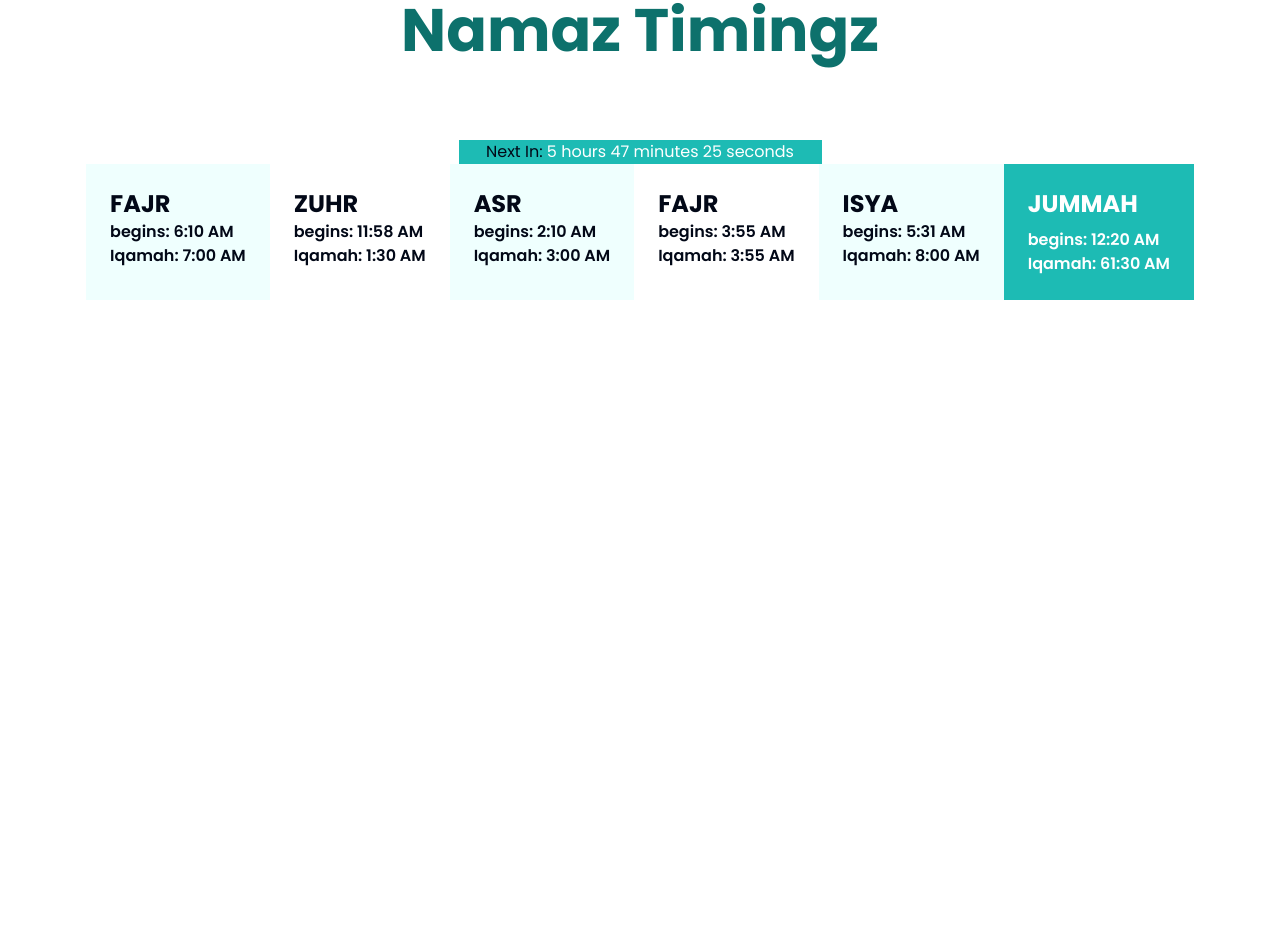
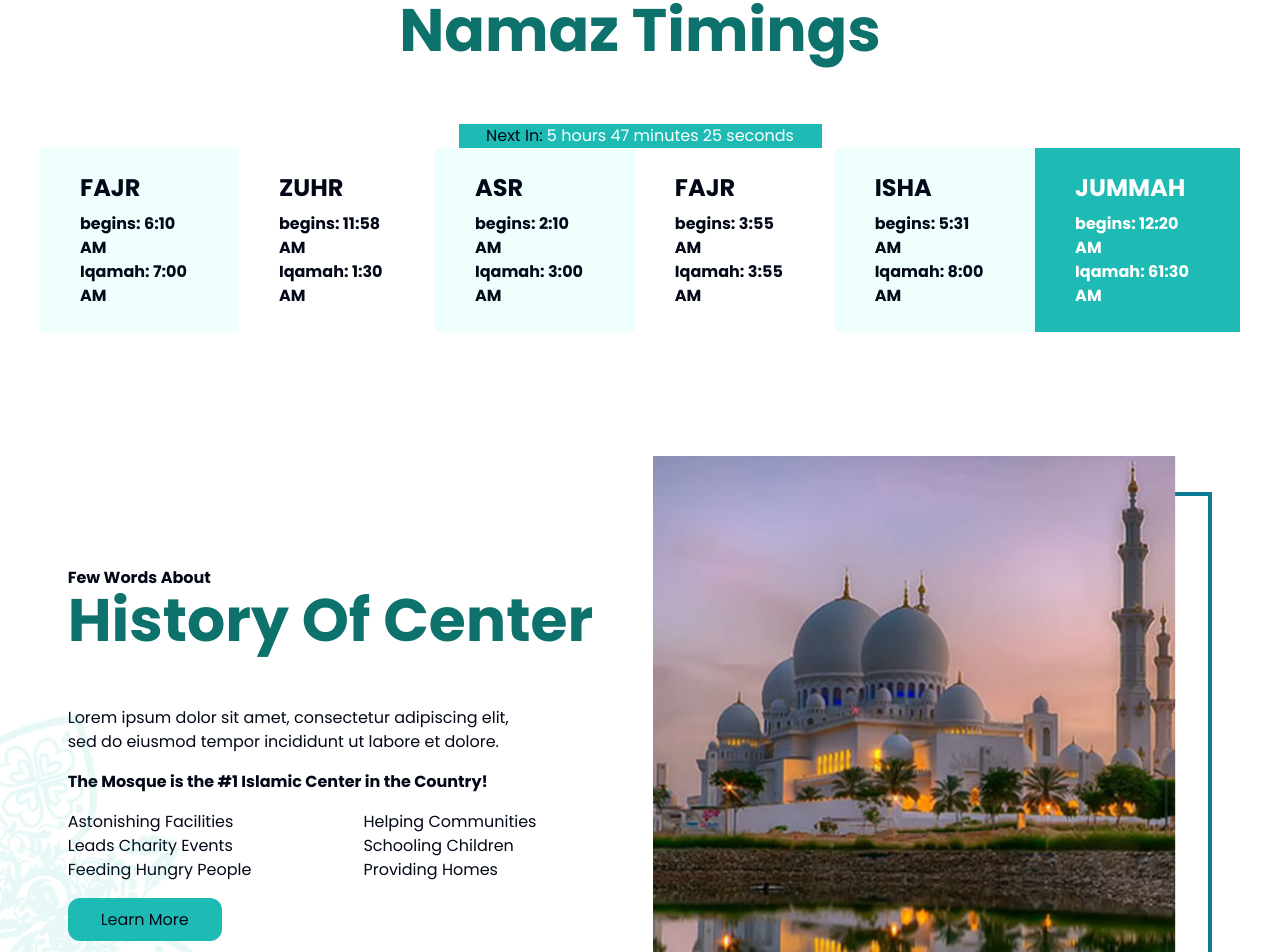
Before and after one commit to pandupan/mesjid-ku, a Next.js app: page /home in a window 1280 px wide. Shown: the part 500-1452 px from the top of the page. Before the commit the page ends 800 px from the top, so only its background shows below. Built offline with nearby package versions, Linux system fonts and the light colour scheme.

Commit message:
[ADD] HoF & Pillars

```diff
--- a/app/home/page.tsx
+++ b/app/home/page.tsx
@@ -1,5 +1,7 @@
 import HeroSectionHP from '@/components/pages/HomePageT1/HeroSectionHP'
+import HistoryOfCenter from '@/components/pages/HomePageT1/HistoryOfCenter'
 import NamazTimings from '@/components/pages/HomePageT1/NamazTimings'
+import PillarsOfIslam from '@/components/pages/HomePageT1/PillarsOfIslam'
 import React from 'react'
 
 const page = () => {
@@ -7,6 +9,8 @@ const page = () => {
     <div>
       <HeroSectionHP/>
       <NamazTimings/>
+      <HistoryOfCenter/>
+      <PillarsOfIslam/>
     </div>
   )
 }
--- a/components/pages/HomePageT1/HeroSectionHP.tsx
+++ b/components/pages/HomePageT1/HeroSectionHP.tsx
@@ -2,7 +2,7 @@ import React from 'react'
 
 const HeroSectionHP = () => {
   return (
-    <div className="px-4 sm:px-10 xl:container flex flex-col gap-8 bg-theme-secondary drop-shadow-lg py-20 justify-center items-center">
+    <div className="px-4 sm:px-10 xl:px-0 flex flex-col gap-8 bg-theme-secondary drop-shadow-lg py-20 justify-center items-center">
       <h1 className="text-white text-7xl text-center font-bold w-[900px]">
         Indeed, Allah defends those who have believed
       </h1>
--- a/components/pages/HomePageT1/HistoryOfCenter.tsx
+++ b/components/pages/HomePageT1/HistoryOfCenter.tsx
@@ -0,0 +1,61 @@
+import React from 'react'
+import Image from 'next/image'
+
+const HistoryOfCenter = () => {
+  return (
+    <div className="relative flex px-4 sm:px-10 xl:container flex-row justify-center items-center gap-24 pt-20 pb-32">
+    <div className="flex flex-col gap-4">
+      <div>
+      <h3 className='font-bold'>
+        Few Words About
+      </h3>
+    <h1 className="text-theme-secondary text-6xl font-bold">History Of Center</h1>
+      </div>
+      <p className="w-[470px] mt-10">
+      Lorem ipsum dolor sit amet, consectetur adipiscing elit, sed do eiusmod tempor incididunt ut labore et dolore.
+      </p>
+      <h2 className='font-bold'>
+        The Mosque is the #1 Islamic Center in the Country!
+      </h2>
+      <div className='flex flex-row gap-28'>
+        <ul>
+          <li>Astonishing Facilities</li>
+          <li>Leads Charity Events</li>
+          <li>Feeding Hungry People</li>
+        </ul>
+        <ul>
+          <li>Helping Communities</li>
+          <li>Schooling Children</li>
+          <li>Providing Homes</li>
+        </ul>
+      </div>
+      <button className="bg-[#1DBBB4] w-[154px] h-[43px] rounded-xl">
+      <a className="place-self-center">Learn More</a>
+    </button>
+    </div>
+
+    <div className="relative border-4 border-[#0C7C95] w-[523px] h-[523px] ">
+      <div>
+      <div className="absolute -top-10 -left-10 z-0">
+      <div className="relative aspect-square w-[523px] h-[523px]">
+        <Image
+          src="/images/mosque2.png"
+          alt="bg-vector"
+          fill={true} />
+      </div>
+    </div>
+      </div>
+    </div>
+    <div className="absolute -bottom-40 -left-8 z-0">
+      <div className="relative aspect-square w-[270px] h-[610px]">
+        <Image
+          src="/images/bg-vector-3-3.png"
+          alt="bg-vector"
+          fill={true} />
+      </div>
+    </div>
+  </div>
+  )
+}
+
+export default HistoryOfCenter
--- a/components/pages/HomePageT1/NamazTimings.tsx
+++ b/components/pages/HomePageT1/NamazTimings.tsx
@@ -1,97 +1,69 @@
-import React from 'react'
+import React from "react";
 
 const NamazTimings = () => {
   return (
-    <div className='px-4 sm:px-10 xl:container flex flex-col'>
-      <div className='flex flex-col items-center my-10'>
-        <h3 className='font-bold'>
-          Associated Mosque
-        </h3>
-        <h1 className='text-theme-secondary text-6xl font-bold'>
-          Namaz Timingz
+    <div className="px-4 sm:px-10 xl:container flex flex-col pb-20 ">
+      <div className="flex flex-col items-center my-10">
+        <h3 className="font-bold">Associated Mosque</h3>
+        <h1 className="text-theme-secondary text-6xl font-bold">
+          Namaz Timings
         </h1>
       </div>
-          <div className='w-[363px] bg-[#1DBBB4] place-self-center flex justify-center items-center mt-10'>
-          <h3>
-             Next In: <a className='text-white'> 5 hours 47 minutes 25 seconds </a>
-          </h3>
-          </div>
-      <div className='flex flex-col items-center'>
+      <div className="w-[363px] bg-[#1DBBB4] place-self-center flex justify-center items-center mt-6">
+        <h3>
+          Next In: <a className="text-white"> 5 hours 47 minutes 25 seconds </a>
+        </h3>
+      </div>
+      <div className="flex flex-col items-center w-full ">
         <div>
-          <div className='flex flex-row'>
-            <div className='bg-[#EFFFFE] p-6'>
-              <h1 className='text-2xl font-bold'>
-                FAJR
-              </h1>
-              <p className='font-semibold'>
-                begins: 6:10 AM
-              </p>
-              <p className='font-semibold'>
-                Iqamah: 7:00 AM
-              </p>
+          <div className="flex flex-row">
+            <div className="bg-[#EFFFFE] py-6 px-10 flex flex-col gap-2">
+              <h1 className="text-2xl font-bold">FAJR</h1>
+              <div>
+                <p className="font-bold">begins: 6:10 AM</p>
+                <p className="font-bold">Iqamah: 7:00 AM</p>
+              </div>
             </div>
-            <div className='bg-white p-6'>
-              <h1 className='text-2xl font-bold'>
-                ZUHR
-              </h1>
-              <p className='font-semibold'>
-                begins: 11:58 AM
-              </p>
-              <p className='font-semibold'>
-                Iqamah: 1:30 AM
-              </p>
+            <div className="bg-white py-6 px-10 flex flex-col gap-2">
+              <h1 className="text-2xl font-bold">ZUHR</h1>
+              <div>
+                <p className="font-bold">begins: 11:58 AM</p>
+                <p className="font-bold">Iqamah: 1:30 AM</p>
+              </div>
             </div>
-            <div className='bg-[#EFFFFE] p-6'>
-              <h1 className='text-2xl font-bold'>
-                ASR
-              </h1>
-              <p className='font-semibold'>
-                begins: 2:10 AM
-              </p>
-              <p className='font-semibold'>
-                Iqamah: 3:00 AM
-              </p>
+            <div className="bg-[#EFFFFE] py-6 px-10 flex flex-col gap-2">
+              <h1 className="text-2xl font-bold">ASR</h1>
+              <div>
+                <p className="font-bold">begins: 2:10 AM</p>
+                <p className="font-bold">Iqamah: 3:00 AM</p>
+              </div>
             </div>
-            <div className=' p-6'>
-              <h1 className='text-2xl font-bold'>
-                FAJR
-              </h1>
-              <p className='font-semibold'>
-                begins: 3:55 AM
-              </p>
-              <p className='font-semibold'>
-                Iqamah: 3:55 AM
-              </p>
+            <div className="bg-white py-6 px-10 flex flex-col gap-2">
+              <h1 className="text-2xl font-bold">FAJR</h1>
+              <div>
+                <p className="font-bold">begins: 3:55 AM</p>
+                <p className="font-bold">Iqamah: 3:55 AM</p>
+              </div>
             </div>
-            <div className='bg-[#EFFFFE] p-6'>
-              <h1 className='text-2xl font-bold'>
-                ISYA
-              </h1>
-              <p className='font-semibold'>
-                begins: 5:31 AM
-              </p>
-              <p className='font-semibold'>
-                Iqamah: 8:00 AM
-              </p>
+            <div className="bg-[#EFFFFE] py-6 px-10 flex flex-col gap-2">
+              <h1 className="text-2xl font-bold">ISHA</h1>
+              <div>
+                <p className="font-bold">begins: 5:31 AM</p>
+                <p className="font-bold">Iqamah: 8:00 AM</p>
+              </div>
             </div>
-            <div className='bg-[#1DBBB4] text-white p-6 flex flex-col gap-2'>
-              <h1 className='text-2xl font-bold'>
-                JUMMAH
-              </h1>
+            <div className="bg-[#1DBBB4] text-white py-6 px-10 flex flex-col gap-2">
+              <h1 className="text-2xl font-bold">JUMMAH</h1>
               <div>
-              <p className='font-semibold'>
-                begins: 12:20 AM
-              </p>
-              <p className='font-semibold'>
-                Iqamah: 61:30 AM
-              </p>
+                <p className="font-bold">begins: 12:20 AM</p>
+                <p className="font-bold">Iqamah: 61:30 AM</p>
               </div>
             </div>
           </div>
         </div>
       </div>
     </div>
-  )
-}
+  );
+};
 
-export default NamazTimings
+export default NamazTimings;
--- a/components/pages/HomePageT1/PillarsOfIslam.tsx
+++ b/components/pages/HomePageT1/PillarsOfIslam.tsx
@@ -0,0 +1,19 @@
+import React from 'react'
+
+const PillarsOfIslam = () => {
+  return (
+    <div className="px-4 sm:px-10 xl:px-0 flex flex-col gap-8 bg-theme-secondary drop-shadow-lg justify-center items-center ">
+      <div className="flex flex-col items-center my-10">
+        <h3 className="text-white font-bold">Associated Mosque</h3>
+        <h1 className="text-white text-6xl font-bold">
+          Pillars Of Islam
+        </h1>
+      </div>
+      <div className='flex flex-row'>
+
+      </div>
+    </div>
+  )
+}
+
+export default PillarsOfIslam
--- a/components/pages/LandingPage/AboutUs.tsx
+++ b/components/pages/LandingPage/AboutUs.tsx
@@ -11,9 +11,9 @@ const AboutUs = () => {
           aliquip ex ea commodo consequat. Duis aute irure dolor in
           reprehenderit in voluptate velit esse cillum dolore eu.
         </p>
-        <button className="bg-[#1DBBB4] w-[154px] h-[48px] rounded-xl">
-        <a className="place-self-center">Learn More</a>
-      </button>
+        <button className="bg-[#1DBBB4] w-[154px] h-[43px] rounded-xl">
+      <a className="place-self-center">Learn More</a>
+    </button>
       </div>
 
       <div className="relative border-4 border-[#0C7C95] w-[595px] h-[477px] ">
```
Also changed, not shown: public/images/bg-vector-3-3.png (added), public/images/mosque2.png (added).
